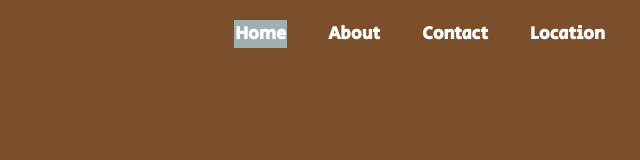
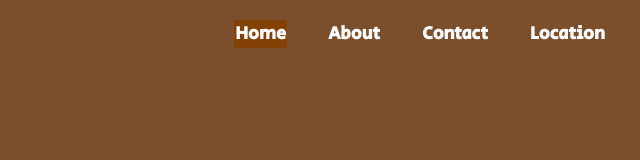
Before and after one commit to jokale/mock-up, a React (Create React App) app: page / in a window 1280 px wide. Shown: the top 160 px of the page, without its empty margins (624-1264 px from the left). Built offline with nearby package versions, Linux system fonts and the light colour scheme; a web font is replaced by a local one.

Commit message:
change navbar colour again

```diff
--- a/src/Components/Navbar.js
+++ b/src/Components/Navbar.js
@@ -23,7 +23,7 @@ class Navbar extends React.Component {
           exact
           style={link}
           activeStyle={{
-            background: '#A2AFB0'
+            background: '#834105'
           }}
         >Home</NavLink>
         <NavLink
@@ -31,7 +31,7 @@ class Navbar extends React.Component {
           exact
           style={link}
           activeStyle={{
-            background: '#A2AFB0'
+            background: '#834105'
           }}
         >About</NavLink>
         <NavLink
@@ -39,7 +39,7 @@ class Navbar extends React.Component {
           exact
           style={link}
           activeStyle={{
-            background: '#A2AFB0'
+            background: '#834105'
           }}
         >Contact</NavLink>
           <NavLink
@@ -47,7 +47,7 @@ class Navbar extends React.Component {
           exact
           style={link}
           activeStyle={{
-            background: '#A2AFB0'
+            background: '#834105'
           }}
         >Location</NavLink>
       </div>
```
